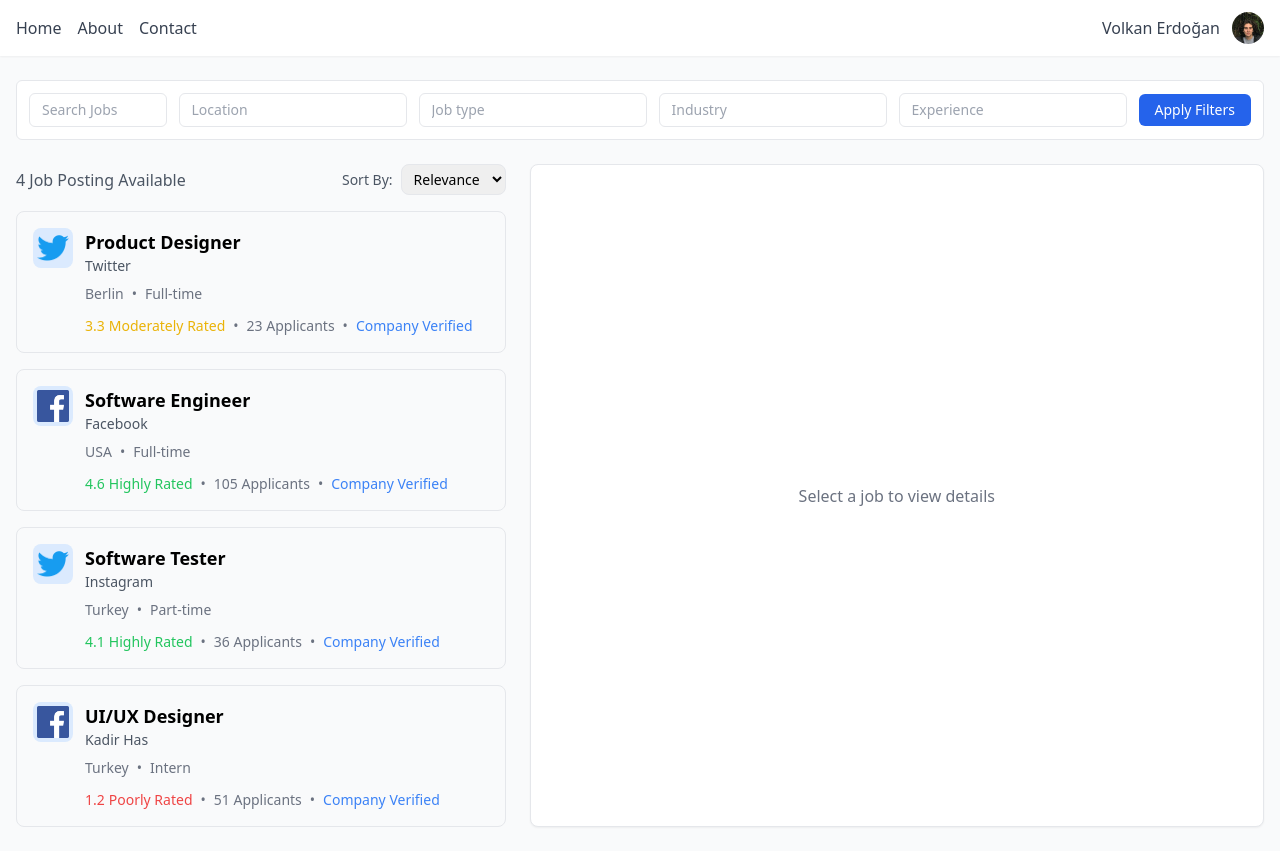
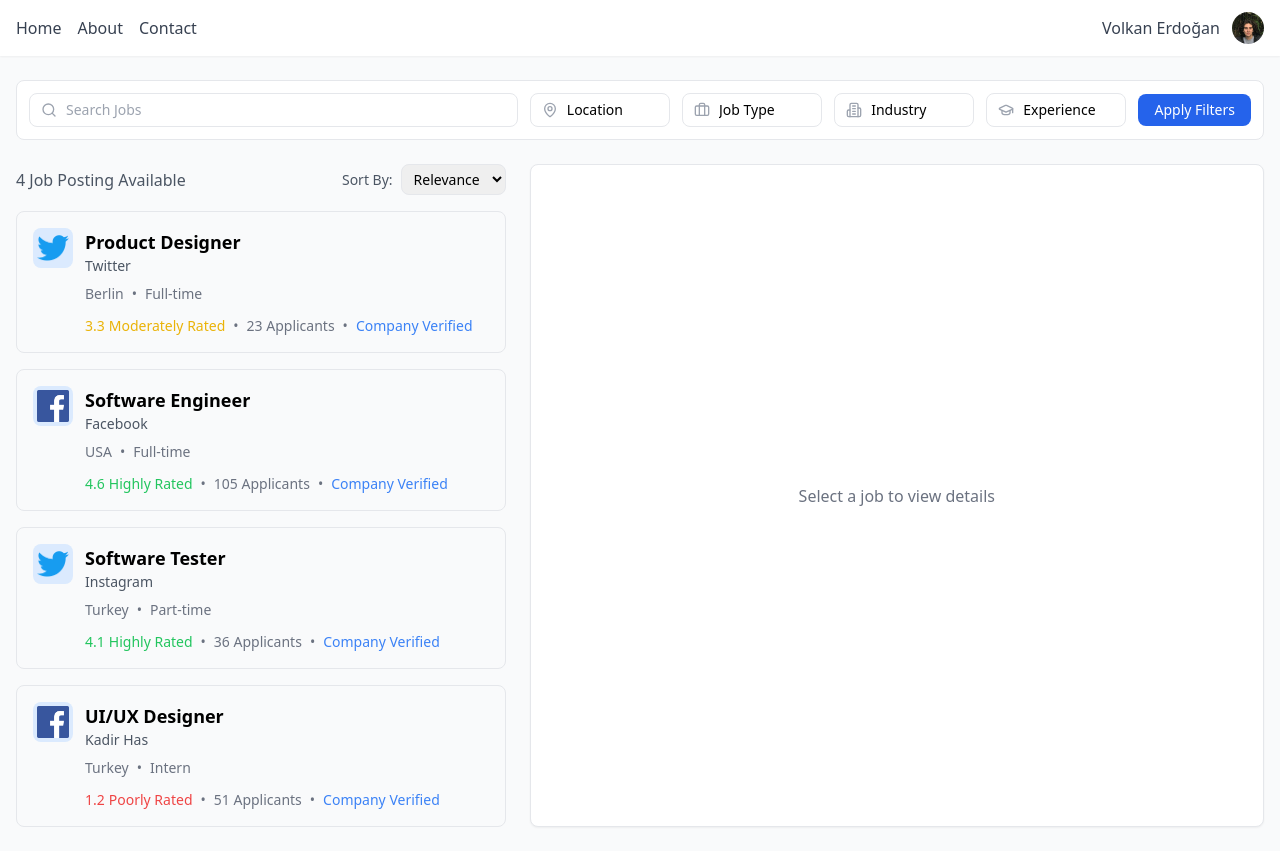
Before and after one commit to vlk34/Stride, a React (Vite) app in the folder frontend/: page / in a window 1280 px wide. Built offline with nearby package versions, Linux system fonts and the light colour scheme.

Commit message:
search bar icons and selection fields

```diff
--- a/frontend/package.json
+++ b/frontend/package.json
@@ -11,6 +11,7 @@
   },
   "dependencies": {
     "@tanstack/react-query": "^5.66.0",
+    "lucide-react": "^0.475.0",
     "react": "^19.0.0",
     "react-dom": "^19.0.0",
     "react-router": "^7.1.5"
--- a/frontend/src/pages/Result.jsx
+++ b/frontend/src/pages/Result.jsx
@@ -2,41 +2,99 @@
 import React, { useState } from "react";
 import JobCard from "../components/searchResult/JobCard";
 import JobInformation from "../components/searchResult/JobInformation";
+import {
+  MapPin,
+  Briefcase,
+  Building2,
+  GraduationCap,
+  Search,
+} from "lucide-react";
 
 const Result = ({ jobs }) => {
   const [selectedJob, setSelectedJob] = useState(null);
 
   return (
     <div className="max-w-7xl mx-auto px-4 py-6">
-      <div className="bg-white p-3 rounded-md border border-gray-200 mb-6">
+      <div className="bg-white p-3 rounded-lg border border-gray-200 mb-6">
         <div className="flex items-center gap-3">
           {/* Search bar - fixed width */}
-          <div className="w-[40%]">
+          <div className="w-[40%] relative">
             <input
               placeholder="Search Jobs"
-              className="w-full px-3 py-1.5 border border-gray-200 rounded-md focus:outline-none focus:border-blue-500 text-sm"
+              className="w-full pl-9 pr-3 py-1.5 border border-gray-200 rounded-lg focus:outline-none focus:border-blue-500 text-sm"
             />
+            <Search className="w-4 h-4 absolute left-3 top-1/2 -translate-y-1/2 text-gray-400" />
           </div>
 
           {/* Filters container - distribute remaining space */}
           <div className="flex-1 flex items-center gap-3">
-            <input
-              placeholder="Location"
-              className="flex-1 px-3 py-1.5 border border-gray-200 rounded-md focus:outline-none focus:border-blue-500 text-sm"
-            />
-            <input
-              placeholder="Job type"
-              className="flex-1 px-3 py-1.5 border border-gray-200 rounded-md focus:outline-none focus:border-blue-500 text-sm"
-            />
-            <input
-              placeholder="Industry"
-              className="flex-1 px-3 py-1.5 border border-gray-200 rounded-md focus:outline-none focus:border-blue-500 text-sm"
-            />
-            <input
-              placeholder="Experience"
-              className="flex-1 px-3 py-1.5 border border-gray-200 rounded-md focus:outline-none focus:border-blue-500 text-sm"
-            />
-            <button className="px-4 py-1.5 bg-blue-600 text-white rounded-md hover:bg-blue-700 text-sm whitespace-nowrap">
+            <div className="flex-1 relative">
+              <select
+                className="w-full pl-9 pr-3 py-1.5 border border-gray-200 rounded-lg focus:outline-none focus:border-blue-500 text-sm appearance-none bg-white"
+                defaultValue=""
+              >
+                <option value="" disabled>
+                  Location
+                </option>
+                <option value="remote">Remote</option>
+                <option value="hybrid">Hybrid</option>
+                <option value="onsite">On-site</option>
+                <option value="usa">United States</option>
+                <option value="europe">Europe</option>
+              </select>
+              <MapPin className="w-4 h-4 absolute left-3 top-1/2 -translate-y-1/2 text-gray-400" />
+            </div>
+
+            <div className="flex-1 relative">
+              <select
+                className="w-full pl-9 pr-3 py-1.5 border border-gray-200 rounded-lg focus:outline-none focus:border-blue-500 text-sm appearance-none bg-white"
+                defaultValue=""
+              >
+                <option value="" disabled>
+                  Job Type
+                </option>
+                <option value="full-time">Full-time</option>
+                <option value="part-time">Part-time</option>
+                <option value="contract">Contract</option>
+                <option value="internship">Internship</option>
+              </select>
+              <Briefcase className="w-4 h-4 absolute left-3 top-1/2 -translate-y-1/2 text-gray-400" />
+            </div>
+
+            <div className="flex-1 relative">
+              <select
+                className="w-full pl-9 pr-3 py-1.5 border border-gray-200 rounded-lg focus:outline-none focus:border-blue-500 text-sm appearance-none bg-white"
+                defaultValue=""
+              >
+                <option value="" disabled>
+                  Industry
+                </option>
+                <option value="tech">Technology</option>
+                <option value="healthcare">Healthcare</option>
+                <option value="finance">Finance</option>
+                <option value="education">Education</option>
+                <option value="consulting">Consulting</option>
+              </select>
+              <Building2 className="w-4 h-4 absolute left-3 top-1/2 -translate-y-1/2 text-gray-400" />
+            </div>
+
+            <div className="flex-1 relative">
+              <select
+                className="w-full pl-9 pr-3 py-1.5 border border-gray-200 rounded-lg focus:outline-none focus:border-blue-500 text-sm appearance-none bg-white"
+                defaultValue=""
+              >
+                <option value="" disabled>
+                  Experience
+                </option>
+                <option value="entry">0-1 years</option>
+                <option value="junior">1-3 years</option>
+                <option value="mid">3-5 years</option>
+                <option value="senior">5+ years</option>
+              </select>
+              <GraduationCap className="w-4 h-4 absolute left-3 top-1/2 -translate-y-1/2 text-gray-400" />
+            </div>
+
+            <button className="px-4 py-1.5 bg-blue-600 text-white rounded-lg hover:bg-blue-700 text-sm whitespace-nowrap">
               Apply Filters
             </button>
           </div>
```
Also changed, not shown: 1 other file (tests, documents, lock files or other folders).
